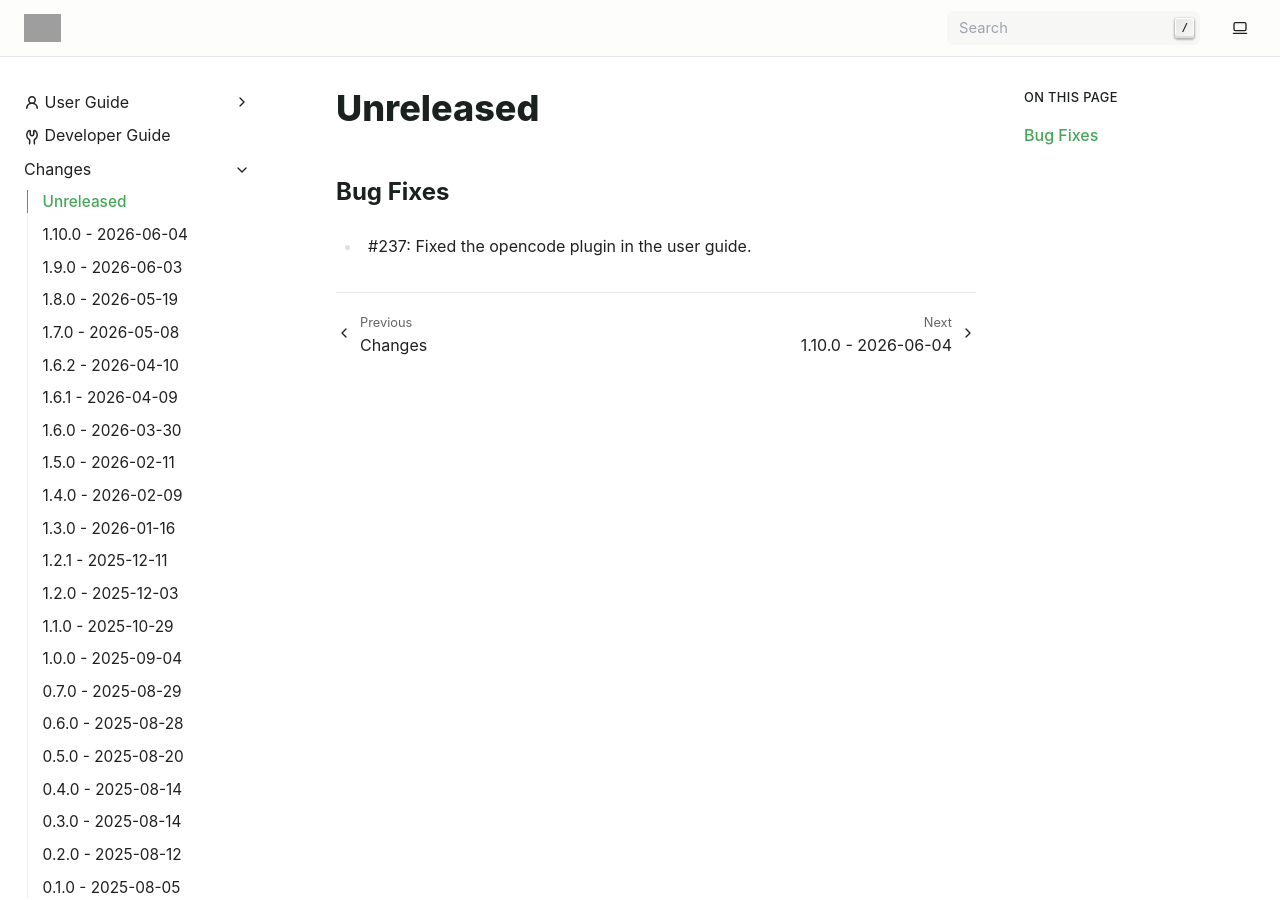
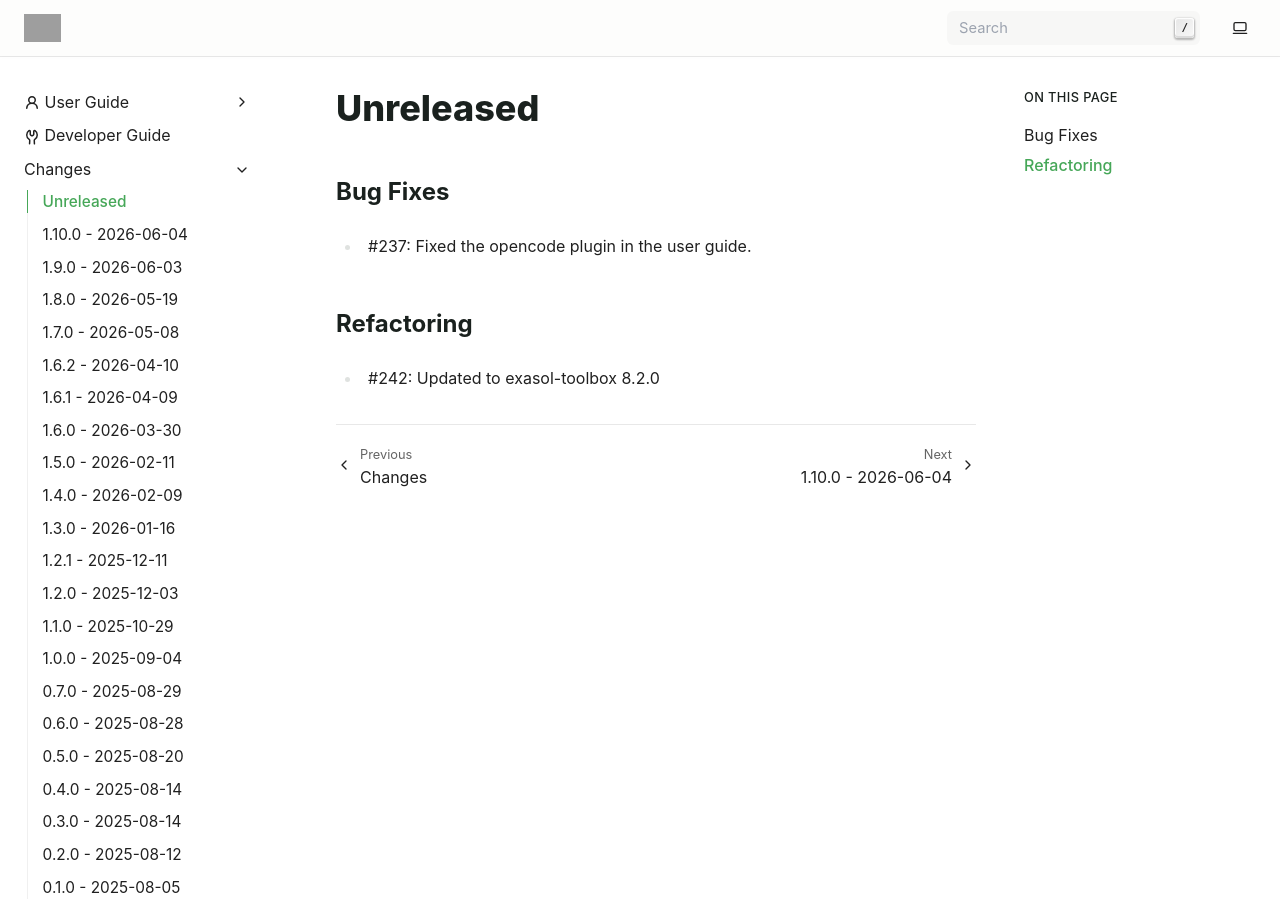
Before and after one commit to exasol/mcp-server, a Sphinx documentation site: the page built from doc/changes/unreleased.md, in a window 1280 px wide and 900 px high. Built offline with Sphinx 7.4.7, drawn with Linux system fonts in a browser that asks for light colours; grey boxes are pictures that could not be loaded.

Commit message:
Add changelog entry

```diff
--- a/doc/changes/unreleased.md
+++ b/doc/changes/unreleased.md
@@ -3,3 +3,7 @@
 ## Bug Fixes
 
 * #237: Fixed the opencode plugin in the user guide.
+
+## Refactoring
+
+* #242: Updated to exasol-toolbox 8.2.0
```
